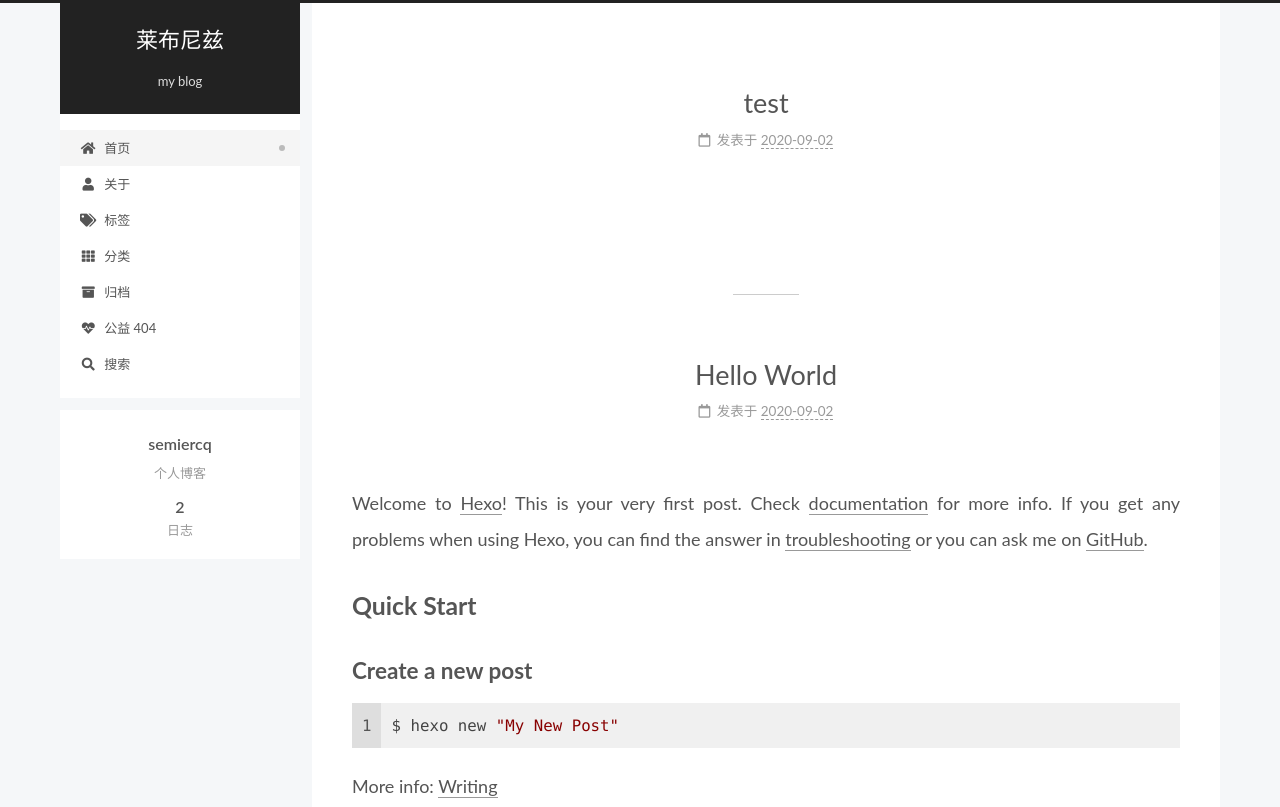
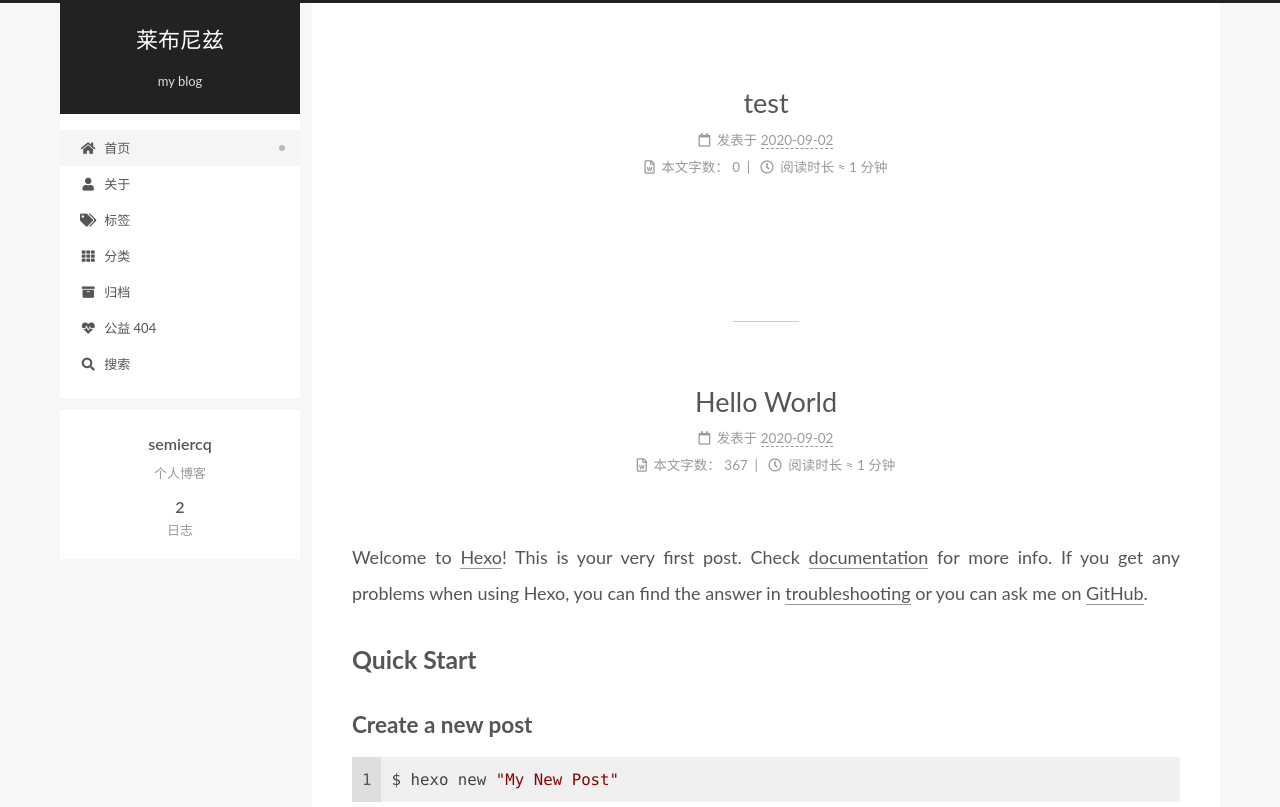
Before and after one commit to semiercq/semiercq.github.io, a plain HTML site: page index.html in a window 1280 px wide. Shown: the top 807 px of the page. Drawn offline with nearby package versions, Linux system fonts and the light colour scheme.

Commit message:
Site updated: 2020-09-22 13:38:14

```diff
--- a/index.html
+++ b/index.html
@@ -6,7 +6,7 @@
 <meta name="theme-color" content="#222">
 <meta name="generator" content="Hexo 5.1.1">
   <link rel="apple-touch-icon" sizes="180x180" href="/images/apple-touch-icon-next.png">
-  <link rel="icon" type="image/png" sizes="32x32" href="/images/favicon-32x32-next.png">
+  <link rel="icon" type="image/png" sizes="32x32" href="/images/favicon.ico">
   <link rel="icon" type="image/png" sizes="16x16" href="/images/favicon-16x16-next.png">
   <link rel="mask-icon" href="/images/logo.svg" color="#222">
 
@@ -293,6 +293,22 @@
     </span>
 
 
+      </div>
+      <div class="post-meta">
+    <span class="post-meta-item" title="本文字数">
+      <span class="post-meta-item-icon">
+        <i class="far fa-file-word"></i>
+      </span>
+      <span class="post-meta-item-text">本文字数：</span>
+      <span>0</span>
+    </span>
+    <span class="post-meta-item" title="阅读时长">
+      <span class="post-meta-item-icon">
+        <i class="far fa-clock"></i>
+      </span>
+      <span class="post-meta-item-text">阅读时长 &asymp;</span>
+      <span>1 分钟</span>
+    </span>
 </div>
 
         </div>
@@ -355,6 +371,22 @@
     </span>
 
 
+      </div>
+      <div class="post-meta">
+    <span class="post-meta-item" title="本文字数">
+      <span class="post-meta-item-icon">
+        <i class="far fa-file-word"></i>
+      </span>
+      <span class="post-meta-item-text">本文字数：</span>
+      <span>367</span>
+    </span>
+    <span class="post-meta-item" title="阅读时长">
+      <span class="post-meta-item-icon">
+        <i class="far fa-clock"></i>
+      </span>
+      <span class="post-meta-item-text">阅读时长 &asymp;</span>
+      <span>1 分钟</span>
+    </span>
 </div>
 
         </div>
```
Also changed, not shown: 2020/09/02/hello-world/index.html (+17 -1 lines), 2020/09/02/test/index.html (+17 -1 lines), archives/2020/09/index.html (+1 -1 lines), archives/2020/index.html (+1 -1 lines), archives/index.html (+1 -1 lines), search.xml (+5 -5 lines), images/favicon-16x16-next.png, images/favicon-32x32-next.png.
